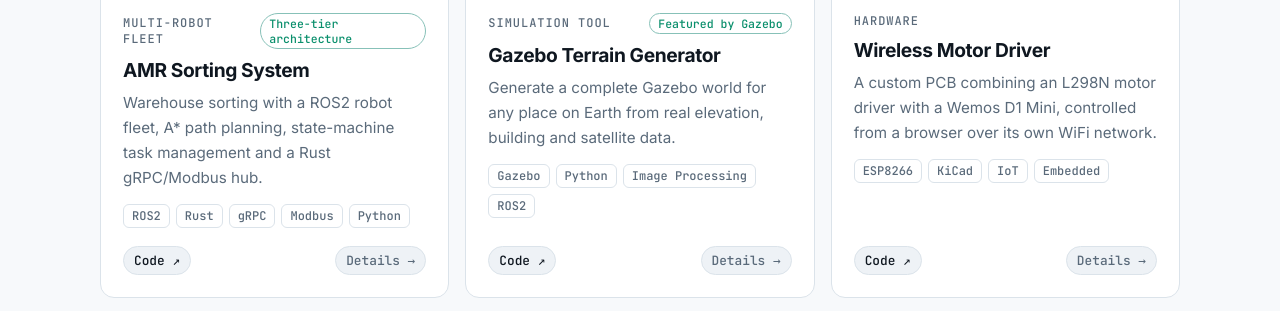
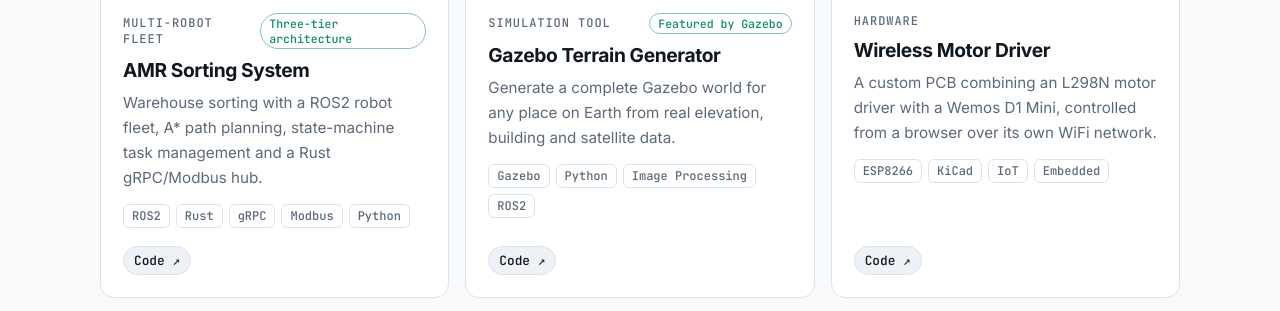
Before and after one commit to saiaravind19/saiaravind19.github.io, a Jekyll site: the page built from projects/index.html, in a window 1280 px wide and 1400 px high, cut to the strip 626-937 px from the top of the window. Built offline with Jekyll 4.4.1, drawn with Linux system fonts in a browser that asks for light colours; some of the changed text lies outside the part shown.

Commit message:
Fix drone show video; disable project Details until enabled
Cards play their video inline and are not clickable until a project has
details: true in its front matter.

Co-Authored-By: Claude Sonnet 5.5 <noreply@anthropic.com>
Claude-Session: https://claude.ai/code/session_01Rfb5H5jk6Tt4eWcFB2eMuY

```diff
--- a/_includes/project-card.html
+++ b/_includes/project-card.html
@@ -1,12 +1,22 @@
 {% assign p = include.project %}
-<article class="card project" data-tags="{{ p.tags | join: ',' | downcase }}">
-  <a class="card-link" href="{{ p.url | relative_url }}" aria-label="{{ p.title | escape }}"></a>
-  {%- assign cover = "" -%}
-  {%- if p.youtube -%}{%- assign yt0 = p.youtube | first -%}{%- assign cover = "https://i.ytimg.com/vi/" | append: yt0 | append: "/hqdefault.jpg" -%}
-  {%- elsif p.images -%}{%- assign im0 = p.images | first -%}{%- if im0.src -%}{%- assign cover = im0.src -%}{%- else -%}{%- assign cover = im0 -%}{%- endif -%}
-  {%- elsif p.drive -%}{%- assign dr0 = p.drive | first -%}{%- assign cover = "https://drive.google.com/thumbnail?id=" | append: dr0 | append: "&sz=w800" -%}
+<article class="card project{% if p.details != true %} no-details{% endif %}" data-tags="{{ p.tags | join: ',' | downcase }}">
+  {% if p.details == true %}<a class="card-link" href="{{ p.url | relative_url }}" aria-label="{{ p.title | escape }}"></a>{% endif %}
+  {%- assign vid_src = "" -%}
+  {%- if p.details != true -%}
+    {%- if p.youtube -%}{%- assign v0 = p.youtube | first -%}{%- assign vid_src = "https://www.youtube-nocookie.com/embed/" | append: v0 | append: "?autoplay=1&rel=0" -%}{%- assign vid_thumb = "https://i.ytimg.com/vi/" | append: v0 | append: "/hqdefault.jpg" -%}
+    {%- elsif p.drive -%}{%- assign v0 = p.drive | first -%}{%- assign vid_src = "https://drive.google.com/file/d/" | append: v0 | append: "/preview" -%}{%- assign vid_thumb = "https://drive.google.com/thumbnail?id=" | append: v0 | append: "&sz=w800" -%}
+    {%- endif -%}
   {%- endif -%}
-  {%- if cover != "" -%}{%- unless cover contains "://" -%}{%- assign cover = cover | relative_url -%}{%- endunless -%}<div class="cover"><img src="{{ cover }}" alt="" loading="lazy" onerror="this.parentNode.style.display='none'"></div>{%- endif -%}
+  {%- if vid_src != "" -%}
+    <div class="cover cover-video">{%- include video.html src=vid_src thumb=vid_thumb title=p.title -%}</div>
+  {%- else -%}
+    {%- assign cover = "" -%}
+    {%- if p.youtube -%}{%- assign yt0 = p.youtube | first -%}{%- assign cover = "https://i.ytimg.com/vi/" | append: yt0 | append: "/hqdefault.jpg" -%}
+    {%- elsif p.images -%}{%- assign im0 = p.images | first -%}{%- if im0.src -%}{%- assign cover = im0.src -%}{%- else -%}{%- assign cover = im0 -%}{%- endif -%}
+    {%- elsif p.drive -%}{%- assign dr0 = p.drive | first -%}{%- assign cover = "https://drive.google.com/thumbnail?id=" | append: dr0 | append: "&sz=w800" -%}
+    {%- endif -%}
+    {%- if cover != "" -%}{%- unless cover contains "://" -%}{%- assign cover = cover | relative_url -%}{%- endunless -%}<div class="cover"><img src="{{ cover }}" alt="" loading="lazy" onerror="this.parentNode.style.display='none'"></div>{%- endif -%}
+  {%- endif -%}
   <div class="card-top">
     <span class="kicker">{{ p.kind | default: "Project" }}</span>
     {% if p.highlight %}<span class="badge">{{ p.highlight }}</span>{% endif %}
@@ -17,6 +27,6 @@
   <div class="card-actions">
     {% if p.repo %}<a href="{{ p.repo }}" class="chip">Code ↗</a>{% endif %}
     {% if p.demo %}<a href="{{ p.demo }}" class="chip">Demo ↗</a>{% endif %}
-    <span class="chip chip-ghost">Details →</span>
+    {% if p.details == true %}<span class="chip chip-ghost">Details →</span>{% endif %}
   </div>
 </article>
--- a/assets/css/site.css
+++ b/assets/css/site.css
@@ -120,6 +120,8 @@ a.chip:hover,button.chip:hover{border-color:var(--accent);color:var(--accent)}
 .card-actions{display:flex;gap:8px;margin-top:auto;padding-top:18px}
 .card-actions .chip{position:relative;z-index:2}
 .cover{margin:-22px -22px 16px;aspect-ratio:16/9;overflow:hidden;border-radius:var(--radius) var(--radius) 0 0;background:var(--bg2);border-bottom:1px solid var(--line)}
+.cover-video .video{height:100%;aspect-ratio:auto;border:0;border-radius:0}
+.card.no-details:hover{transform:none;border-color:var(--line)}
 .cover img{width:100%;height:100%;object-fit:cover}
 .exp-media{margin:14px 0 6px}
 .media{grid-template-columns:repeat(auto-fit,minmax(300px,1fr))}
```
Also changed, not shown: _projects/px4-drone-show.md (+1 -1 lines), README.md.
